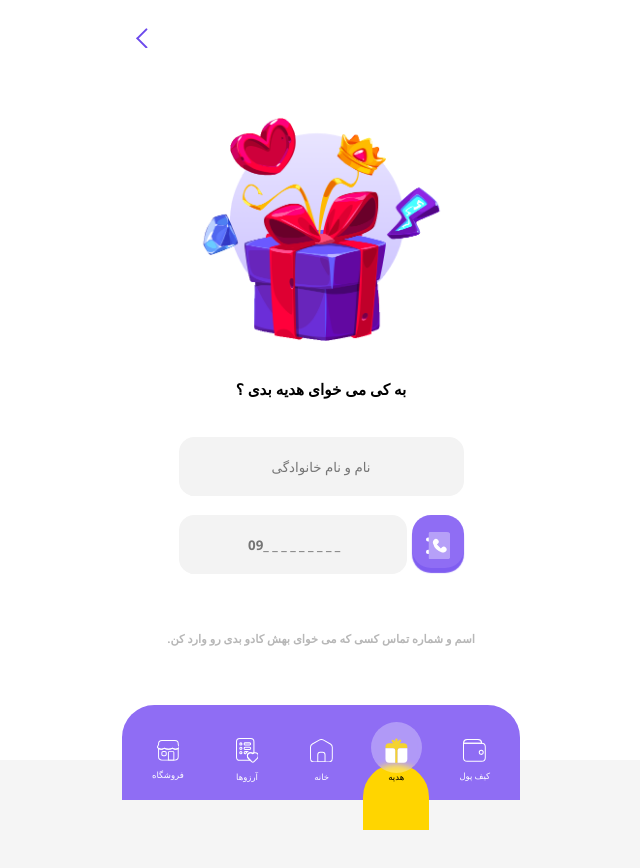
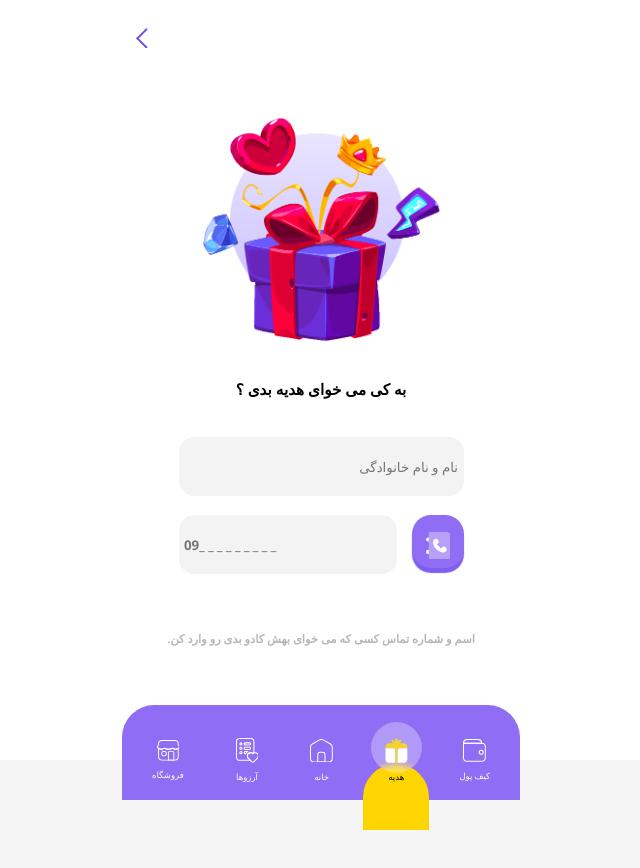
Before and after one commit to trumanshoow/kadobin, a React (Create React App) app: page /gift in a window 1280 px wide. Shown: the top 868 px of the page, without its empty margins (319-959 px from the left). Built offline with nearby package versions, Linux system fonts and the light colour scheme.

Commit message:
edit page gift

```diff
--- a/src/pages/gift/gift.module.css
+++ b/src/pages/gift/gift.module.css
@@ -27,7 +27,7 @@
 .Input{
     width: 15rem;
     background-color: #f3f3f3;
-    text-align: start;
+    text-align: start !important;
     background-color: #f3f3f3 ;
     border-radius: 1rem;
 }
@@ -38,6 +38,8 @@
     background-color: #f3f3f3;
     width: 12rem;
     border-radius: 1rem;
+    text-align: end !important;
+    margin-right: .4rem;
 }
 .Input2:focus{
     outline:none;
@@ -76,7 +78,8 @@
     color: darkgray;
 }
 .Button:active{
-    box-shadow: none;
+    box-shadow: 0 2px gainsboro;
+    transform: translateY(4px);
 }
 .Telephone {
     width: 1.3rem;
```
